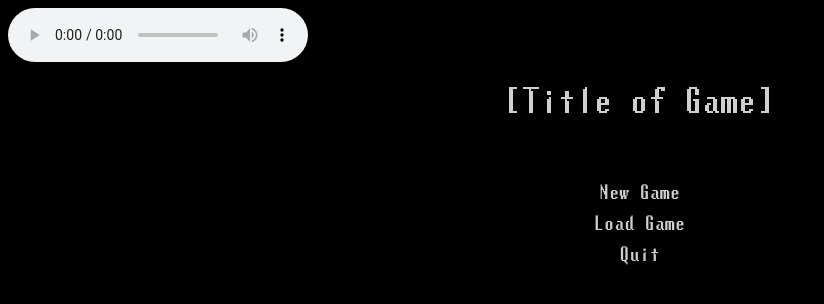
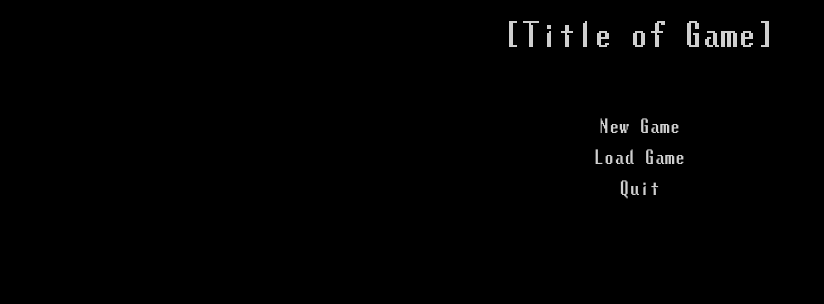
Before and after one commit to jmcragun/Sleight_of_Iron, a plain HTML site: page website3/Main.html in a window 1280 px wide. Shown: the whole page, without its empty margins (0-824 px from the left). Drawn offline with nearby package versions, Linux system fonts and the light colour scheme.

Commit message:
Omitted audio controls. Will add proper mute buttons int the future.

```diff
--- a/website3/Main.html
+++ b/website3/Main.html
@@ -6,7 +6,7 @@
 		<script src="./scripts/mainmenu.js"></script>
 		<link rel="stylesheet" type="text/css" href="./stylesheets/cyastyle.css">
 		<title>[Title of Game]</title>
-		<audio id="music" controls autoplay>
+		<audio id="music" autoplay>
 			<source src="./audio/Atrium Carceri - Reap.mp3" type="audio/mpeg">
 			Your browser does not support the audio element.
 		</audio>
```
Also changed, not shown: website3/storypages/classselector.html (+1 -1 lines).
